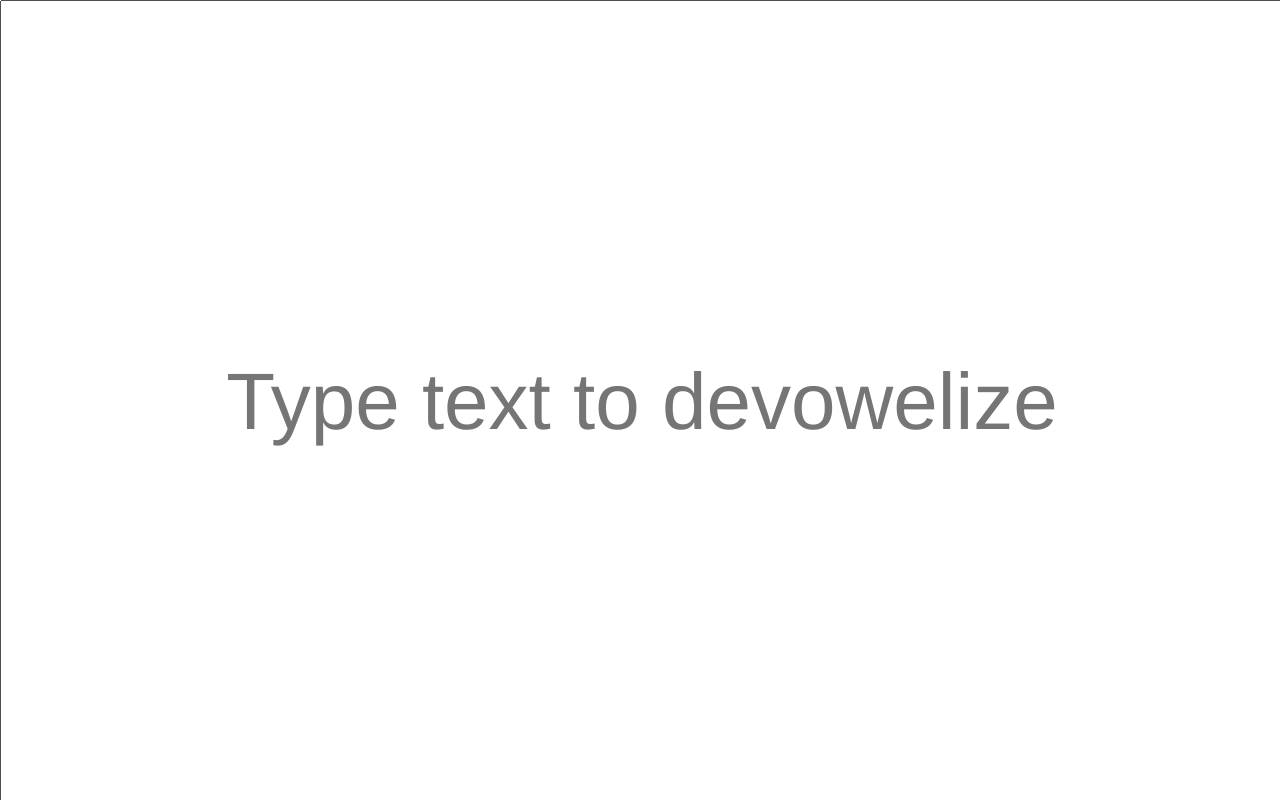
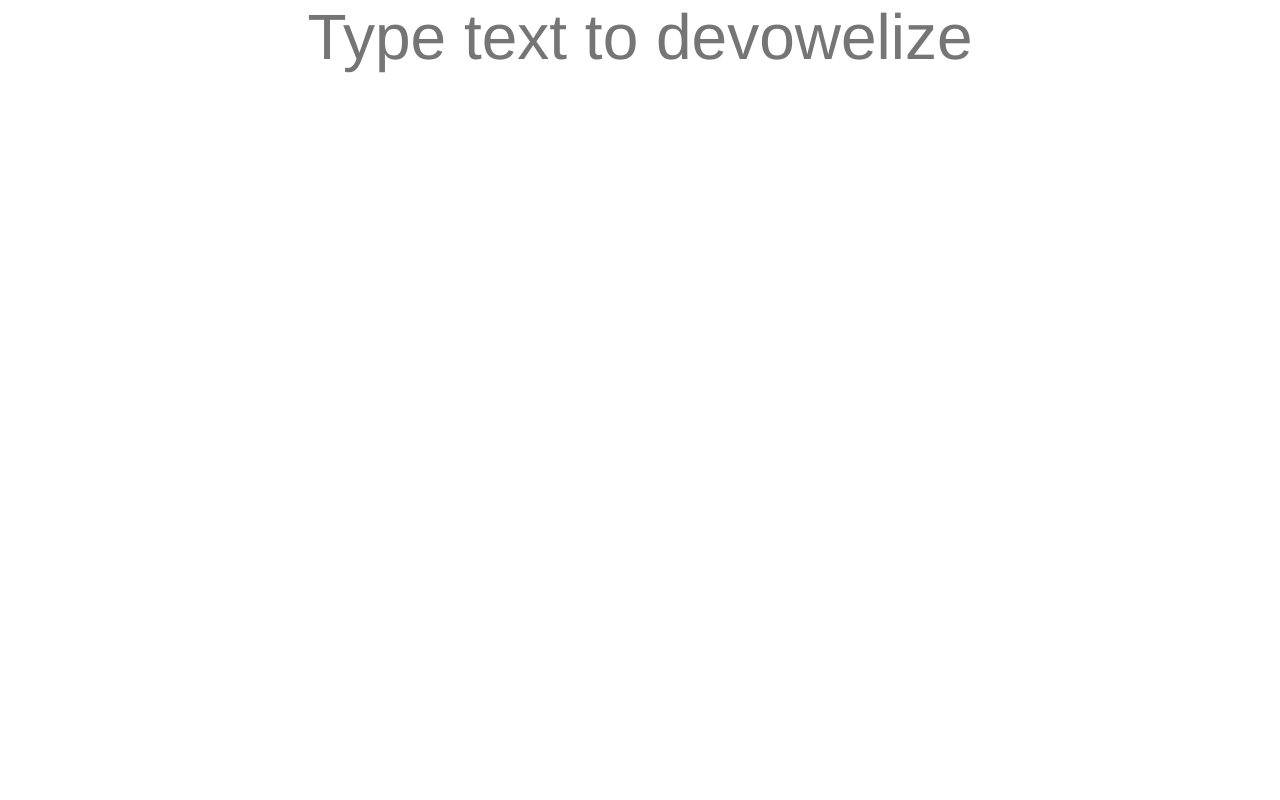
Before and after one commit to raichur/devowelizer, a plain HTML site: page index.html in a window 1280 px wide. Drawn offline with Linux system fonts and the light colour scheme.

Commit message:
textarea

```diff
--- a/index.html
+++ b/index.html
@@ -10,28 +10,34 @@
         padding: 0;
         overflow: hidden;
       }
-      html, body, input {
+      html, body, textarea {
         width: 100%;
         height: 100%;
       }
-      input {
+      textarea {
         vertical-align: middle;
         text-align: center;
-        font-size: 5em;
+        font-size: 4em;
         padding-bottom: 1em;
         outline: none;
+        border: 0;
+      }
+      @media screen and (max-width: 800px) {
+        textarea {
+          font-size: 2em;
+        }
       }
     </style>
   </head>
   <body>
-    <input type="text" id="devowelize" placeholder="Type text to devowelize" autofocus/>
+    <textarea type="text" id="devowelize" placeholder="Type text to devowelize" autofocus></textarea>
     <script>
     function removeVowels(str) {
       return str.replace(/[aeiou]/gi, '');
     }
 
     var inputtext = document.getElementById('devowelize'),
-    input = document.querySelector('input');
+    input = document.querySelector('textarea');
 
     input.addEventListener('input', function()
     {
```
